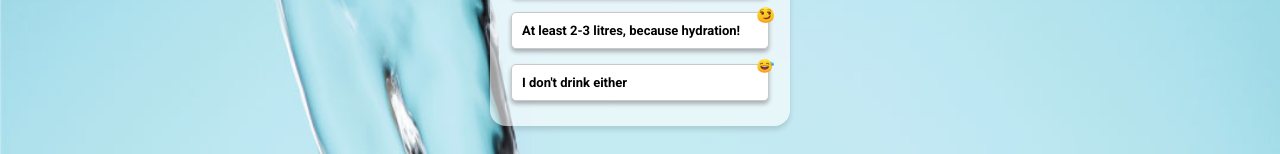
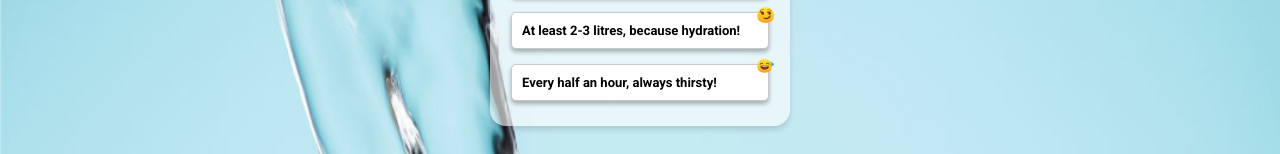
Before and after one commit to sharmatarunkorra/game, a plain HTML site: page apollo/index.html in a window 1280 px wide. Shown: the part 481-635 px from the top of the page. Drawn offline with nearby package versions, Linux system fonts and the light colour scheme.

Commit message:
Update index.html

```diff
--- a/apollo/index.html
+++ b/apollo/index.html
@@ -42,7 +42,7 @@
 									<ul>
 										<li>Don't have a clue <span class="emoji"><img src="src/img/s5.png" alt="emoji"></span></li>
 										<li>At least 2-3 litres, because hydration!<span class="emoji"><img src="src/img/s4.png" alt="emoji"></span></li>
-										<li>I don't drink either<span class="emoji"><img src="src/img/s6.png" alt="emoji"></span></li>
+										<li>Every half an hour, always thirsty!<span class="emoji"><img src="src/img/s6.png" alt="emoji"></span></li>
 									</ul>
 								</div>
 							</div>
@@ -82,6 +82,8 @@
 										<li>Coffee all day, everyday <span class="emoji"><img src="src/img/S1.png" alt="emoji"></span></li>
 										<li>Tea, because coffee isn't my cup of tea<span class="emoji"><img src="src/img/S2.png" alt="emoji"></span></li>
 										<li>Caffeine in any form is good<span class="emoji"><img src="src/img/S3.png" alt="emoji"></span></li>
+										<li>Every half an hour, always thirsty!<span class="emoji"><img src="src/img/s6.png" alt="emoji"></span></li>
+										<li>I don't drink either<span class="emoji"><img src="src/img/s6.png" alt="emoji"></span></li>
 									</ul>
 								</div>
 							</div>
```
